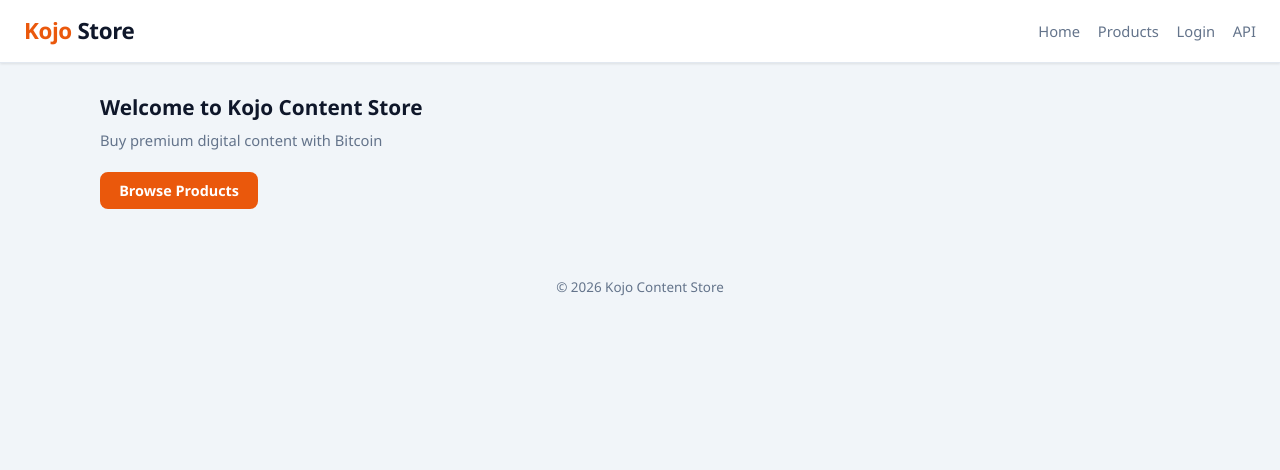
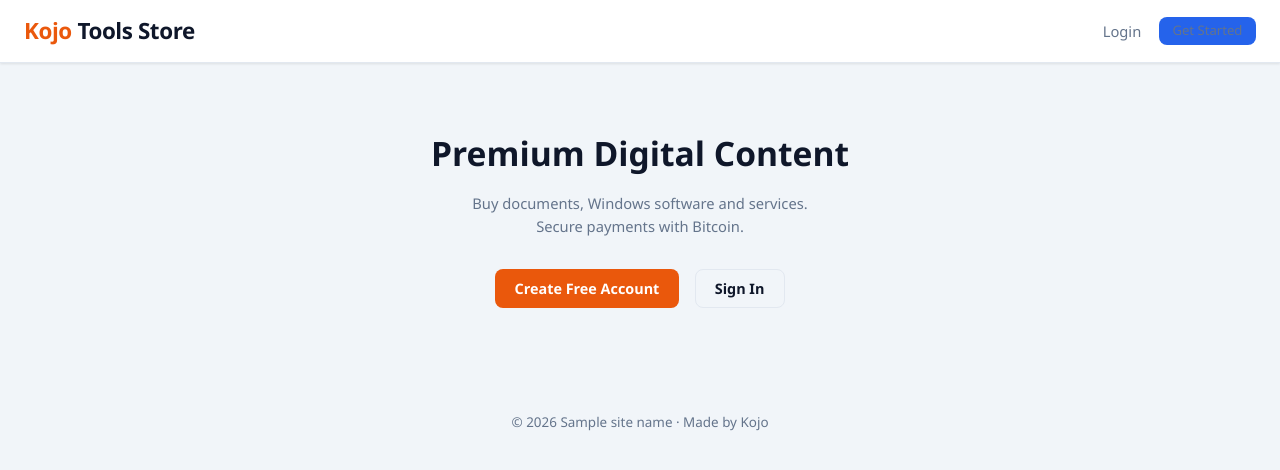
Before and after one commit to ajewoletemi/kojo-content-store, a FastAPI app: template app/templates/index.html in a window 1280 px wide. Shown: the top 470 px of the page. Run offline with FastAPI, Linux system fonts and the light colour scheme; the template is opened without the code that fills it: most values are stand-ins (such as "Sample title", 1, 10 or a date in 2020).

Commit message:
Update index.html

```diff
--- a/app/templates/index.html
+++ b/app/templates/index.html
@@ -2,26 +2,33 @@
 <html lang="en">
 <head>
   <meta charset="UTF-8">
-    <title>Kojo Content Store</title>
-    <link rel="stylesheet" href="/static/style.css">
+  <meta name="viewport" content="width=device-width, initial-scale=1.0">
+  <title>{{ site_name }}</title>
+  <link rel="stylesheet" href="/static/css/style.css">
 </head>
 <body>
   <header class="header">
-        <div class="logo">Kojo<span class="rest">Store</span></div>
+    <div class="logo">Kojo <span class="rest">Tools Store</span></div>
     <nav class="nav">
-            <a href="/">Home</a>
-            <a href="/products">Products</a>
       <a href="/login">Login</a>
-            <a href="/docs">API</a>
+      <a href="/register" class="btn btn-blue btn-sm">Get Started</a>
     </nav>
   </header>
 
-    <div class="container">
-        <h1 class="section-title">Welcome to Kojo Content Store</h1>
-        <p class="section-sub">Buy premium digital content with Bitcoin</p>
-        <a href="/products" class="btn btn-orange">Browse Products</a>
+  <div class="container" style="text-align:center; padding-top:4rem; padding-bottom:4rem;">
+    <h1 class="section-title" style="font-size:2.1rem;">Premium Digital Content</h1>
+    <p class="section-sub" style="max-width:520px; margin:0.8rem auto 2rem;">
+      Buy documents, Windows software and services.<br>
+      Secure payments with Bitcoin.
+    </p>
+    <div style="display:flex; gap:1rem; justify-content:center; flex-wrap:wrap;">
+      <a href="/register" class="btn btn-orange">Create Free Account</a>
+      <a href="/login" class="btn btn-outline">Sign In</a>
+    </div>
   </div>
 
-    <footer class="footer">© 2026 Kojo Content Store</footer>
+  <div class="footer">
+    &copy; 2026 {{ site_name }} · Made by Kojo
+  </div>
 </body>
 </html>
```
Lines whose indentation alone changed are shown as unchanged.
